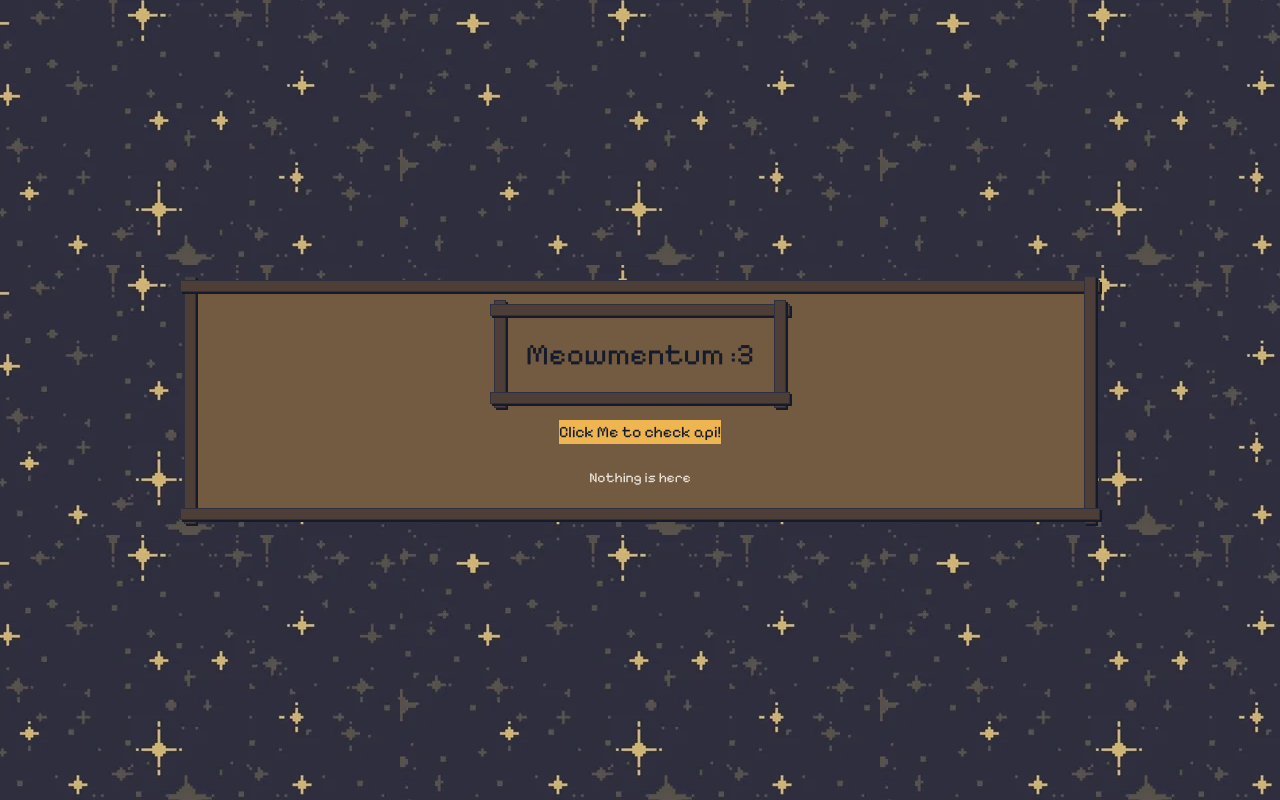
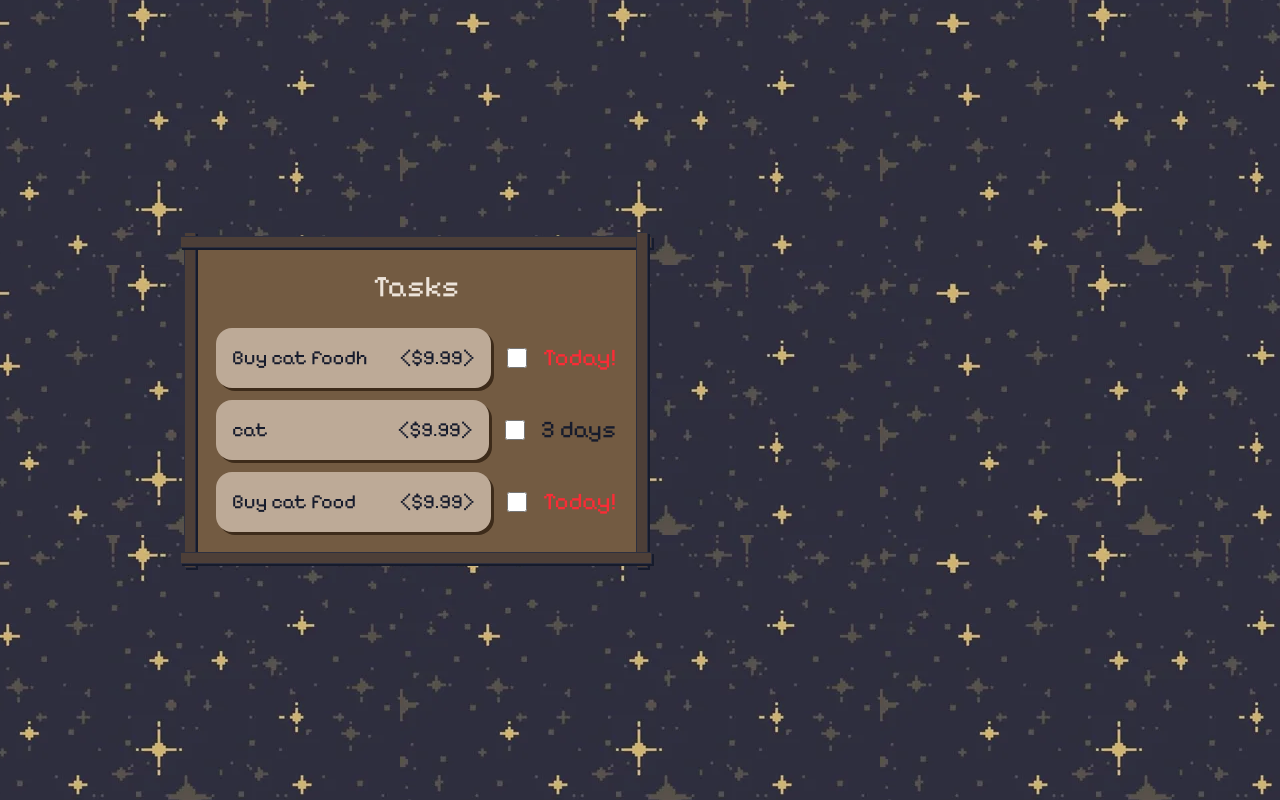
Before and after one commit to devsoc-unsw/trainee-ares-26t1, a React (Vite) app in the folder frontend/: page / in a window 1280 px wide. Built offline with nearby package versions, Linux system fonts and the light colour scheme.

Commit message:
complete ToDoList component

```diff
--- a/frontend/src/api/request.ts
+++ b/frontend/src/api/request.ts
@@ -1,4 +1,4 @@
-export const API_URL = 'http://localhost:5000';
+export const API_URL = 'http://localhost:5001';
 
 const authHeader = (): Record<string, string> => {
   const token = localStorage.getItem('token');
--- /dev/null
+++ b/frontend/src/components/ToDoList.tsx
@@ -0,0 +1,32 @@
+import { differenceInCalendarDays } from "date-fns";
+type ToDoProps = {
+  name: string;
+  price: number;
+  expireDate: Date;
+};
+
+const ToDoList = ({ name, price, expireDate }: ToDoProps) => {
+  const today = new Date();
+  const daysLeft = differenceInCalendarDays(expireDate, today);
+
+  const getDateLabel = () => {
+    if (daysLeft === 0) return "Today!";
+    if (daysLeft === 1) return "1 day";
+    return `${daysLeft} days`;
+  };
+
+  return (
+    <div className="flex items-center gap-4 w-full">
+      <div className="relative bg-theme-brown-light p-4 overflow-visible rounded-2xl shadow-[3px_3px_0px_#3D2B1A] w-full flex-1 min-w-0">
+        <div className="flex justify-between items-center">
+          <h2 className="text-theme-black break-words min-w-0 flex-1">{name}</h2>
+          <h2 className="text-theme-black">&lt;${price}&gt;</h2>
+        </div>
+      </div>
+      <input type="checkbox" className="w-5 h-5" />
+      <h2 className={`text-2xl ${daysLeft <= 0 ? "text-red-500" : "text-theme-black"}`}>{getDateLabel()}</h2>
+    </div>
+  );
+};
+
+export default ToDoList;
--- a/frontend/src/pages/LandingPage.tsx
+++ b/frontend/src/pages/LandingPage.tsx
@@ -1,6 +1,7 @@
 import { useState } from "react";
 import { testApi } from "../api/api";
 import WoodContainer from "../components/WoodContainer";
+import ToDoList from "../components/ToDoList";
 
 const LandingPage = () => {
   const [helloString, setHelloString] = useState<string>("");
@@ -15,15 +16,23 @@ const LandingPage = () => {
   };
 
   return (
-    <WoodContainer>
-    <div className="flex flex-col items-center justify-center gap-6">
-      <WoodContainer>
-        <h1 className="text-theme-black text-center">Meowmentum :3</h1>
-      </WoodContainer>
-      <button className="bg-theme-yellow text-theme-black" onClick={handleClick}>Click Me to check api!</button>
-      <p>{helloString ? helloString : "Nothing is here"}</p>
+    <div className="flex items-start w-full">
+      <div className="w-1/2">
+        <WoodContainer>
+          <div className="flex flex-col items-center justify-center gap-6">
+            <h1 className="text-theme-white">Tasks</h1>
+            <div className="flex flex-col items-center justify-center gap-3 w-full">
+              <ToDoList name="Buy cat foodh" price={9.99} expireDate={new Date()}>
+              </ToDoList>
+              <ToDoList name="cat" price={9.99} expireDate={new Date("2026-05-21")}>
+              </ToDoList>
+              <ToDoList name="Buy cat food" price={9.99} expireDate={new Date()}>
+              </ToDoList>
+            </div>
+          </div>
+        </WoodContainer>
+      </div>
     </div>
-    </WoodContainer>
   );
 }
 
--- /dev/null
+++ b/package.json
@@ -0,0 +1,5 @@
+{
+  "dependencies": {
+    "date-fns": "^4.2.1"
+  }
+}
```
Also changed, not shown: 2 other files (tests, documents, lock files or other folders).
